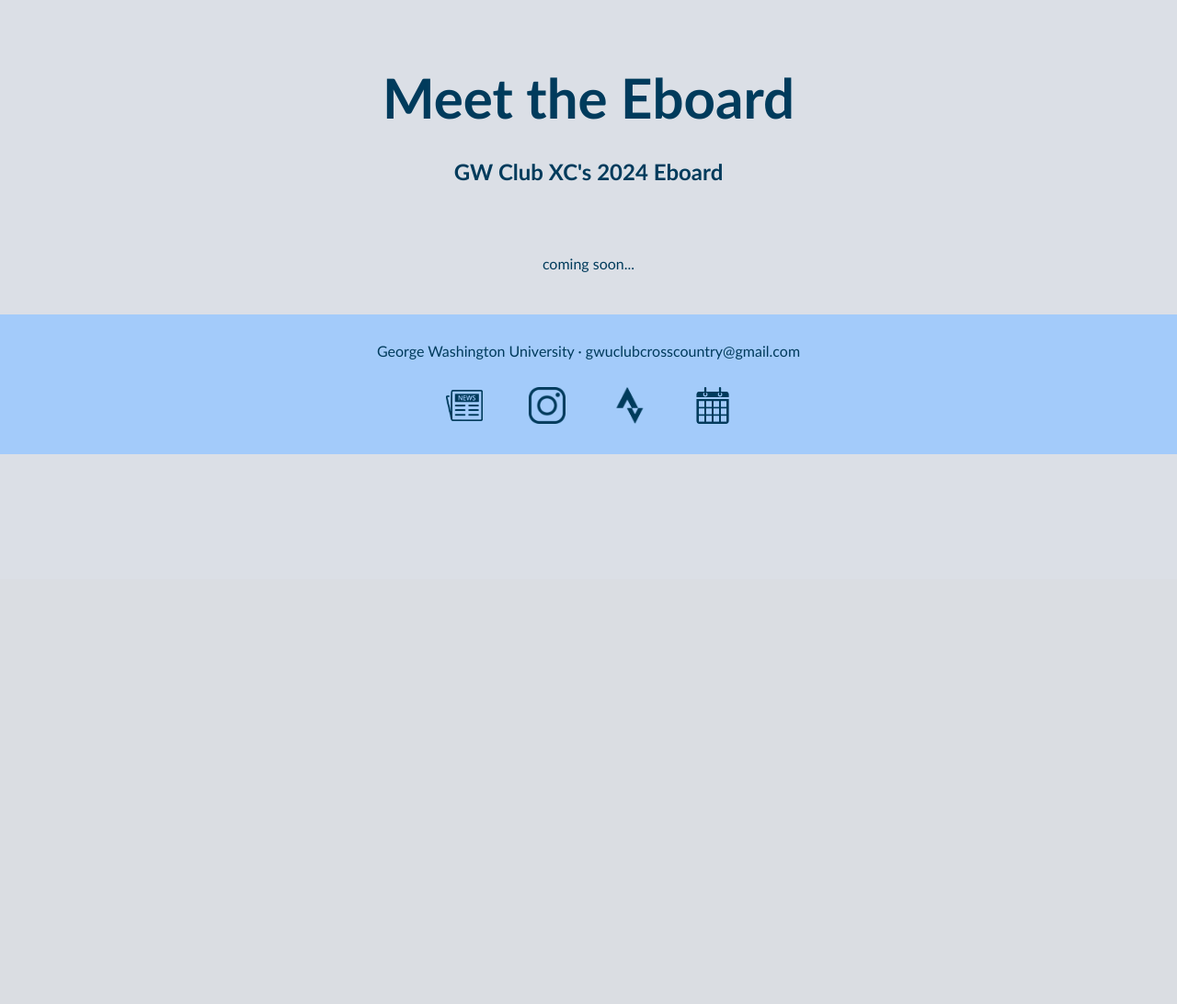
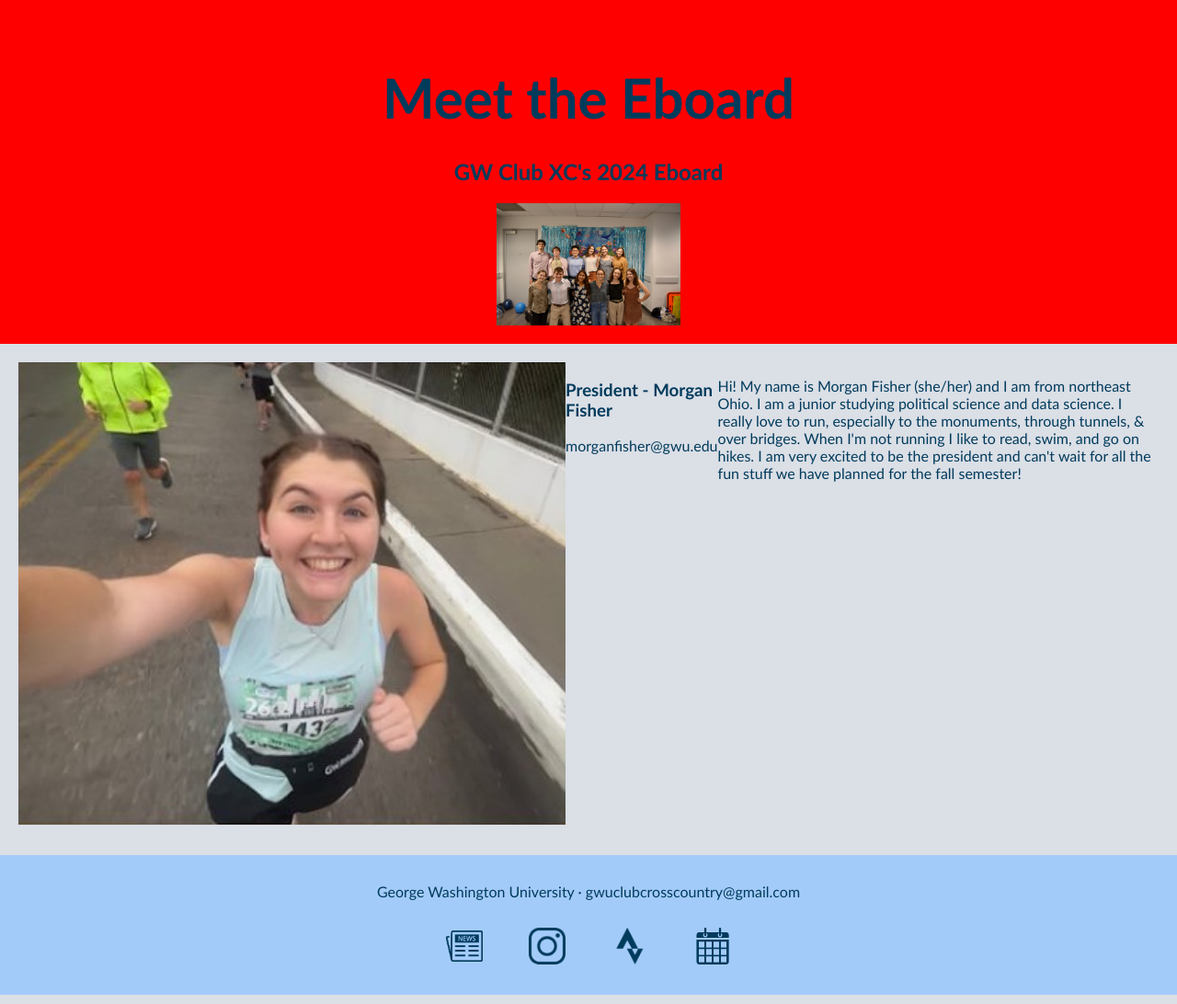
Before and after one commit to adamgizis/gwuxcwebsite, a Python web app: template templates/eboard.html in a window 1280 px wide. Shown: the part 170-1262 px from the top of the page at 92% size. Before the commit the page ends 664 px from the top, so only its background shows below. Run offline with Jinja, Linux system fonts and the light colour scheme; the template is opened without the code that fills it, so the values that code supplies are empty.

Commit message:
Adding eboard css file

```diff
--- /dev/null
+++ b/static/eboard.css
@@ -0,0 +1,9 @@
+.title-section{
+    background-color: red;
+}
+.title-section img {
+    max-width: 200px; /* Ensure the image does not exceed the width of its container */
+    height: auto; /* Maintain aspect ratio */
+    display: block; /* Make the image a block element to center it horizontally */
+    margin: 0 auto; /* Center the image horizontally */
+}
--- a/templates/eboard.html
+++ b/templates/eboard.html
@@ -5,6 +5,7 @@
     <meta name="viewport" content="width=device-width, initial-scale=1.0">
     <title>GWU Club Cross Country</title>
     <link rel="stylesheet" href="../static/styles.css">
+    <link rel="stylesheet" href="../static/eboard.css">
 </head>
 <body>
     <header>
@@ -38,11 +39,26 @@
     <section class="title-section">
         <h1 class="page-title">Meet the Eboard</h1>
         <h2 class="page-subtitle">GW Club XC's 2024 Eboard</h2>
+        <img src="../static/images/eboard-pic.JPG">
     </section>
 
 
-    <section>
-        <p>coming soon...</p>
+    <section class="president">
+        <div>
+            <img src="../static/images/morgan-eboard.jpeg">
+        </div>
+        <div>
+            <h3>President - Morgan Fisher</h3>
+            <a href="mailto:gwuclubcrosscountry@gmail.com">morganfisher@gwu.edu</a>
+        </div>
+        <div>
+            <p>Hi! My name is Morgan Fisher (she/her) and I am from northeast Ohio.
+                I am a junior studying political science and data science.
+                I really love to run, especially to the monuments, through tunnels, & over bridges.
+                When I'm not running I like to read, swim, and go on hikes.
+                I am very excited to be the president and can't wait for all the fun stuff we have planned for the fall semester!
+            </p>
+        </div>
     </section>
 
 
```
Also changed, not shown: static/images/morgan-eboard.jpeg (added).
